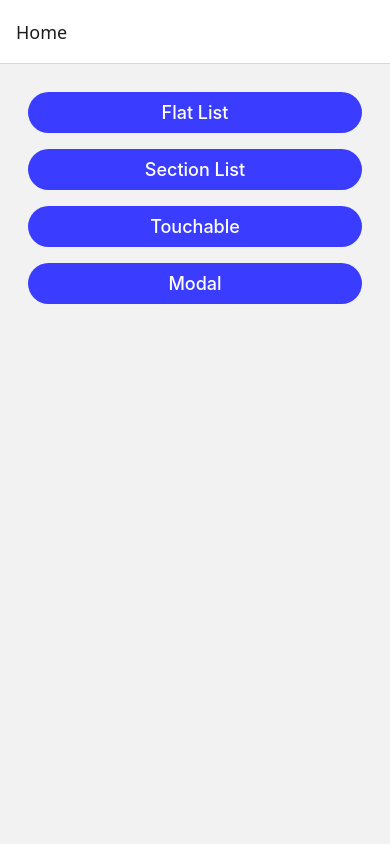
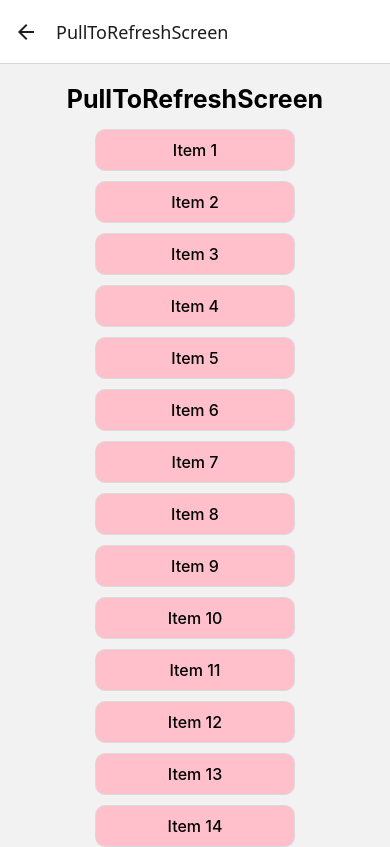
Before and after one commit to AnkitM18-tech/react-native, a React Native app in the folder flatlist/: screen /PullToRefreshScreen in a window 390 px wide. Shown: the top 847 px of the page. Built offline with nearby package versions, Linux system fonts and the light colour scheme.

Commit message:
Pull 2 Refresh and Infinite Scroll Component

```diff
--- a/flatlist/src/RootNavigator.tsx
+++ b/flatlist/src/RootNavigator.tsx
@@ -4,6 +4,7 @@ import FlatListScreen from './screens/FlatListScreen';
 import SectionListScreen from './screens/SectionListScreen';
 import TouchableScreen from './screens/TouchableScreen';
 import ModalScreen from './screens/ModalScreen';
+import PullToRefreshScreen from './screens/PullToRefreshScreen';
 
 export type RootStackParamsList = {
   Home: undefined;
@@ -11,6 +12,7 @@ export type RootStackParamsList = {
   SectionListScreen: undefined;
   TouchableScreen: undefined;
   ModalScreen: undefined;
+  PullToRefreshScreen: undefined;
 };
 
 const Stack = createStackNavigator<RootStackParamsList>();
@@ -22,6 +24,10 @@ const RootNavigator: React.FC = () => {
       <Stack.Screen name="SectionListScreen" component={SectionListScreen} />
       <Stack.Screen name="TouchableScreen" component={TouchableScreen} />
       <Stack.Screen name="ModalScreen" component={ModalScreen} />
+      <Stack.Screen
+        name="PullToRefreshScreen"
+        component={PullToRefreshScreen}
+      />
     </Stack.Navigator>
   );
 };
--- a/flatlist/src/screens/HomeScreen.tsx
+++ b/flatlist/src/screens/HomeScreen.tsx
@@ -23,6 +23,11 @@ const topics = [
     id: 4,
     title: 'Modal',
     screen: 'ModalScreen',
+  },
+  {
+    id: 5,
+    title: 'PullToRefresh',
+    screen: 'PullToRefreshScreen',
   },
 ];
 
--- /dev/null
+++ b/flatlist/src/screens/PullToRefreshScreen.tsx
@@ -0,0 +1,101 @@
+import {useState} from 'react';
+import {
+  ActivityIndicator,
+  FlatList,
+  RefreshControl,
+  StyleSheet,
+  Text,
+  View,
+} from 'react-native';
+
+const INITIAL_DATA = Array.from({length: 20}, (_, index) => ({
+  id: index.toString(),
+  title: `Item ${index + 1}`,
+}));
+const PullToRefreshScreen: React.FC = () => {
+  const [refreshing, setRefreshing] = useState(false);
+  const [data, setData] = useState(INITIAL_DATA);
+  const [loading, setLoading] = useState(false);
+  const renderItem = ({item}: {item: {id: string; title: string}}) => (
+    <View style={styles.item}>
+      <Text style={styles.itemText}>{item.title}</Text>
+    </View>
+  );
+  const loadMoreItems = () => {
+    if (!loading) {
+      setLoading(true);
+      // load more items
+      setTimeout(() => {
+        const newItems = Array.from({length: 10}, (_, index) => ({
+          id: (data.length + index).toString(),
+          title: `Item ${data.length + index + 1}`,
+        }));
+        setData([...data, ...newItems]);
+        setLoading(false);
+      }, 2000);
+    }
+  };
+  const handleOnRefresh = () => {
+    setRefreshing(true);
+    setTimeout(() => {
+      setData(INITIAL_DATA);
+      setRefreshing(false);
+    }, 2000);
+  };
+
+  return (
+    <View style={styles.container}>
+      <Text style={styles.headerText}>PullToRefreshScreen</Text>
+      <FlatList
+        data={data}
+        renderItem={renderItem}
+        keyExtractor={item => item.id}
+        onEndReached={loadMoreItems}
+        onEndReachedThreshold={0.1}
+        refreshControl={
+          <RefreshControl refreshing={refreshing} onRefresh={handleOnRefresh} />
+        }
+        ListFooterComponent={
+          loading ? (
+            <ActivityIndicator
+              style={styles.loader}
+              size={'large'}
+              color={'pink'}
+            />
+          ) : null
+        }
+      />
+    </View>
+  );
+};
+
+export default PullToRefreshScreen;
+
+const styles = StyleSheet.create({
+  container: {
+    flex: 1,
+    padding: 20,
+    gap: 10,
+    alignItems: 'center',
+  },
+  headerText: {
+    fontSize: 25,
+    fontWeight: 'bold',
+    textAlign: 'center',
+  },
+  item: {
+    backgroundColor: 'pink',
+    padding: 10,
+    alignItems: 'center',
+    margin: 5,
+    borderRadius: 10,
+    minWidth: 200,
+    borderWidth: 1,
+    borderColor: '#dadada',
+  },
+  itemText: {
+    fontSize: 16,
+    fontWeight: '500',
+  },
+  loader: {marginVertical: 10},
+});
```
